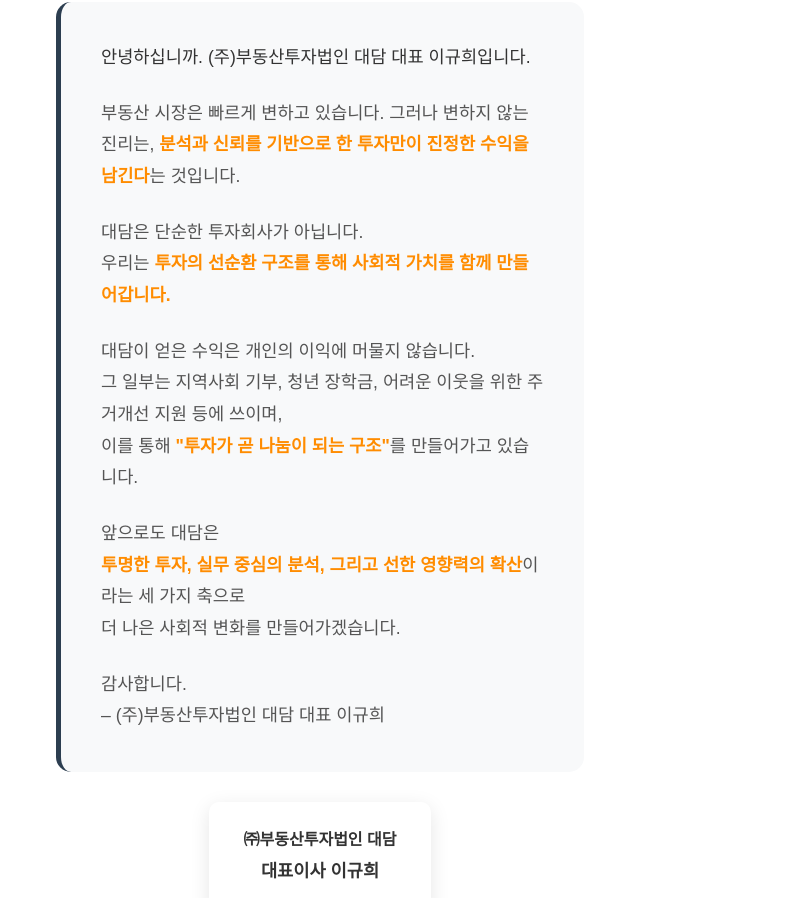
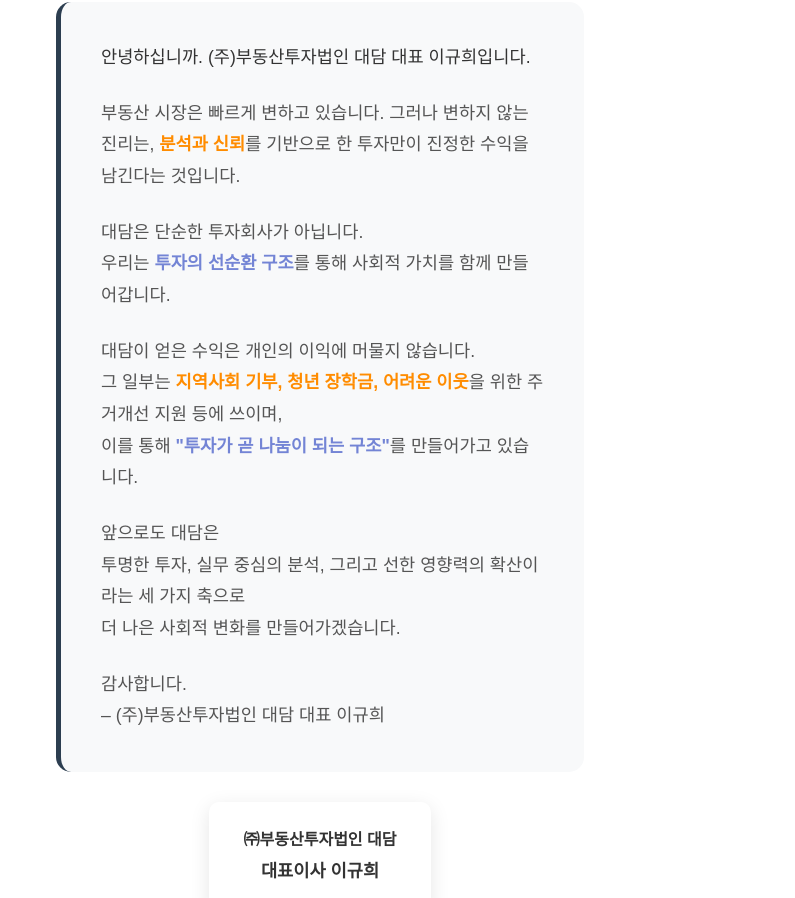
Before and after one commit to ljy9386/daedam, a website: page index.html in a window 1280 px wide. Shown: the part 1098-1996 px from the top of the page, 0-795 px from the left. Drawn offline with Linux system fonts and the light colour scheme.

Commit message:
Update color scheme in CEO message: mix orange and blue highlights

```diff
--- a/index.html
+++ b/index.html
@@ -1895,23 +1895,23 @@
                     </p>
 
                     <p style="font-size: 1.1rem; line-height: 1.8; color: #555; margin-bottom: 1.5rem;">
-                        부동산 시장은 빠르게 변하고 있습니다. 그러나 변하지 않는 진리는, <strong style="color: #ff8c00;">분석과 신뢰를 기반으로 한 투자만이 진정한 수익을 남긴다</strong>는 것입니다.
+                        부동산 시장은 빠르게 변하고 있습니다. 그러나 변하지 않는 진리는, <strong style="color: #ff8c00;">분석과 신뢰</strong>를 기반으로 한 투자만이 진정한 수익을 남긴다는 것입니다.
                     </p>
 
                     <p style="font-size: 1.1rem; line-height: 1.8; color: #555; margin-bottom: 1.5rem;">
                         대담은 단순한 투자회사가 아닙니다.<br>
-                        우리는 <strong style="color: #ff8c00;">투자의 선순환 구조를 통해 사회적 가치를 함께 만들어갑니다.</strong>
+                        우리는 <strong style="color: #7384d5;">투자의 선순환 구조</strong>를 통해 사회적 가치를 함께 만들어갑니다.
                     </p>
 
                     <p style="font-size: 1.1rem; line-height: 1.8; color: #555; margin-bottom: 1.5rem;">
                         대담이 얻은 수익은 개인의 이익에 머물지 않습니다.<br>
-                        그 일부는 지역사회 기부, 청년 장학금, 어려운 이웃을 위한 주거개선 지원 등에 쓰이며,<br>
-                        이를 통해 <strong style="color: #ff8c00;">"투자가 곧 나눔이 되는 구조"</strong>를 만들어가고 있습니다.
+                        그 일부는 <strong style="color: #ff8c00;">지역사회 기부, 청년 장학금, 어려운 이웃</strong>을 위한 주거개선 지원 등에 쓰이며,<br>
+                        이를 통해 <strong style="color: #7384d5;">"투자가 곧 나눔이 되는 구조"</strong>를 만들어가고 있습니다.
                     </p>
 
                     <p style="font-size: 1.1rem; line-height: 1.8; color: #555;">
                         앞으로도 대담은<br>
-                        <strong style="color: #ff8c00;">투명한 투자, 실무 중심의 분석, 그리고 선한 영향력의 확산</strong>이라는 세 가지 축으로<br>
+                        투명한 투자, 실무 중심의 분석, 그리고 선한 영향력의 확산이라는 세 가지 축으로<br>
                         더 나은 사회적 변화를 만들어가겠습니다.
                     </p>
 
```
